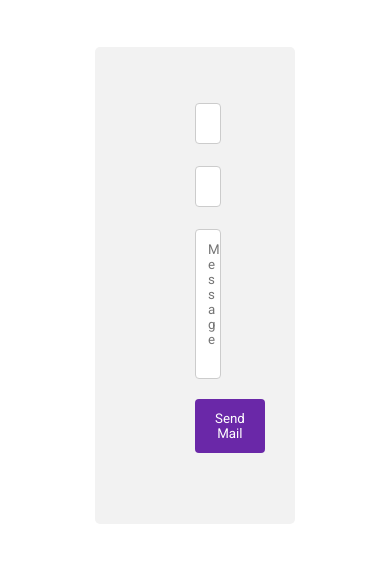
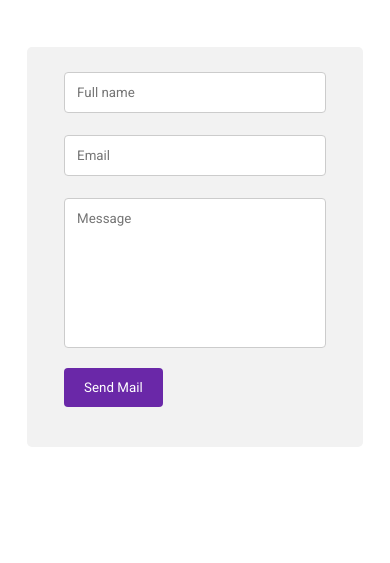
Before and after one commit to gkousk/ContactForm, a plain HTML site: page index.html in a window 390 px wide. Shown: the part 111-674 px from the top of the page. Drawn offline with nearby package versions, Linux system fonts and the light colour scheme.

Commit message:
Fixed responsive

```diff
--- a/style.css
+++ b/style.css
@@ -47,15 +47,15 @@ button {
 .contactForm {
     border-radius: 5px;
     background-color: #f2f2f2;
-    padding: 50px 100px 50px 100px;
+    padding: 5% 10% 5% 10%;
     width: 50%;
     display: block;
     margin-left: auto;
     margin-right: auto;
 }
 
-@media screen and (max-width: 600px) {
-    form {
+@media screen and (max-width: 800px) {
+    .contactForm {
         width: 90%;
     }
 }
```
